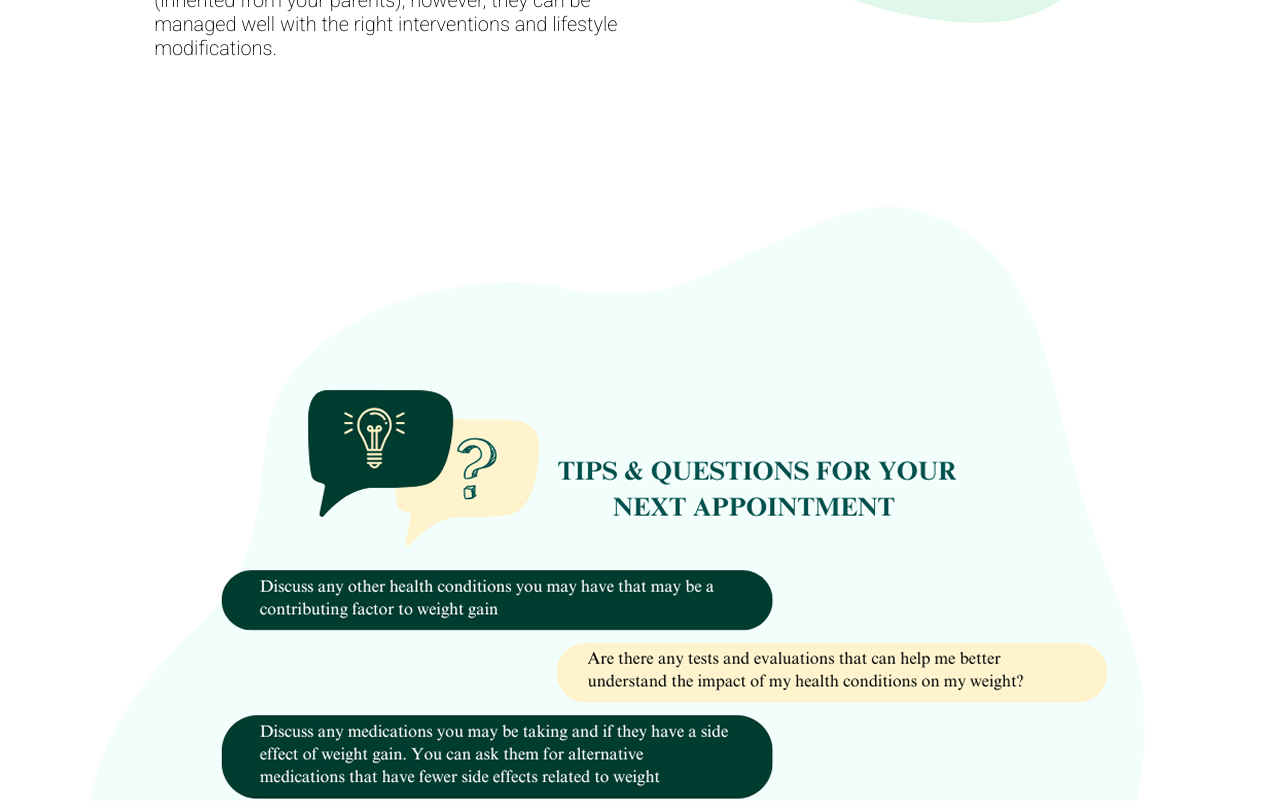
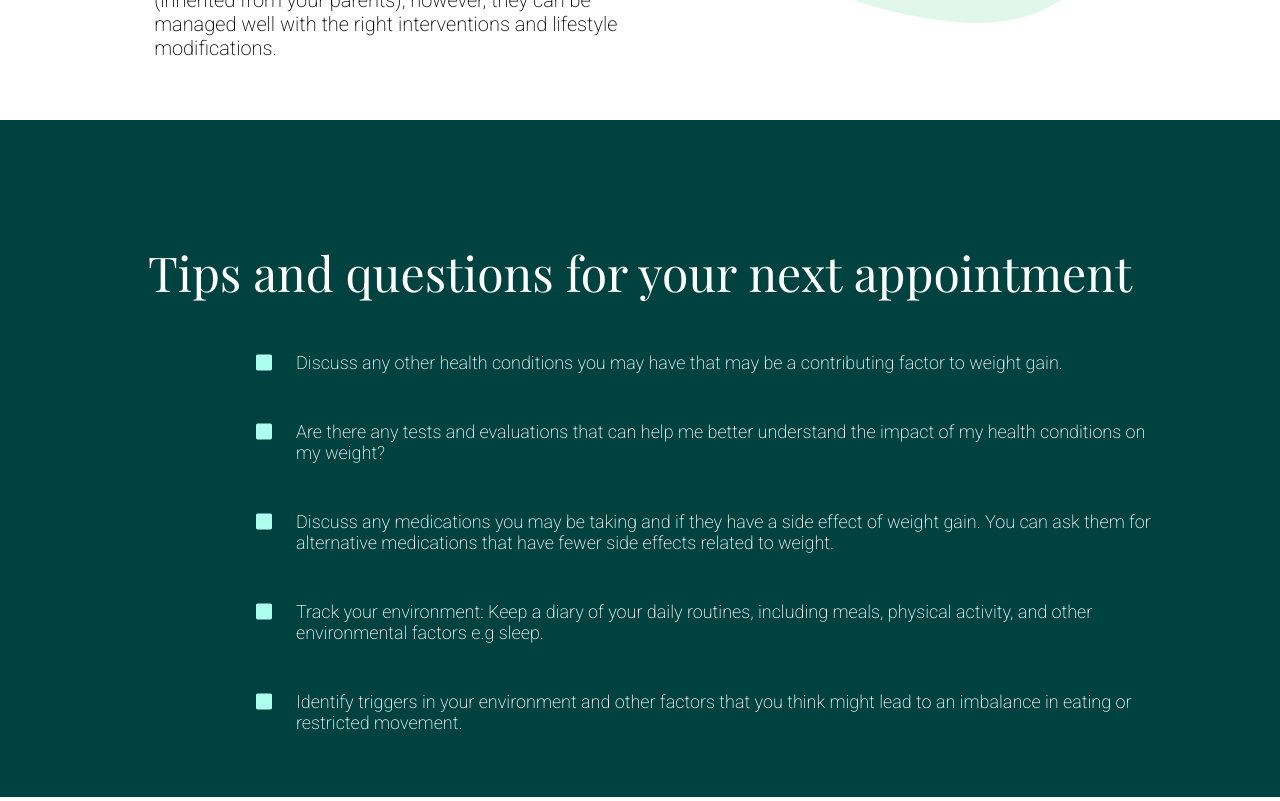
Before and after one commit to vbatool/obesity-education, a React (Create React App) app: page /health-topics/causes-of-obesity in a window 1280 px wide. Shown: the part 3080-3881 px from the top of the page. Built offline with nearby package versions, Linux system fonts and the light colour scheme.

Commit message:
Mobile responsive change

```diff
--- a/src/pages/ChallengesOfWeightLoss/ChallengesOfWeightLoss.js
+++ b/src/pages/ChallengesOfWeightLoss/ChallengesOfWeightLoss.js
@@ -2,7 +2,6 @@ import React from "react";
 import "./ChallengesOfWeightLoss.css";
 import COWLLandingImage from "../../images/ChallengesOfWeightLossImages/COWLLandingImage.png";
 import SetPointTheory from "../../images/ChallengesOfWeightLossImages/SetPointTheory.mp4";
-import DiscussionQuestionsImage from "../../images/ChallengesOfWeightLossImages/DiscussionQuestionsImage.png";
 
 function ChallengesOfWeightLoss() {
   return (
@@ -81,7 +80,7 @@ function ChallengesOfWeightLoss() {
 
         <h3 className="COWLSectionTwoVideoHeader">Set Point Theory</h3>
 
-        <video className="COWLVideo" autoPlay loop muted>
+        <video className="COWLVideo">
           <source src={SetPointTheory} type="video/mp4" />
           Your browser does not support the video tag.
         </video>
@@ -116,12 +115,39 @@ function ChallengesOfWeightLoss() {
             </p>
           </div>
         </div>
+      </div>
 
-        <img
-          className="DiscussionQuestionsImage"
-          src={DiscussionQuestionsImage}
-          alt="Discussion Questions"
-        ></img>
+      <div className="COWLSectionThree">
+        <div className="COWLSectionThreeHeader">
+          Possible discussion questions for your next appointment
+        </div>
+
+        <ul className="COWLSectionThreeList">
+          <li className="COWLSectionThreeListItem">
+            What lifestyle changes can support sustainable weight loss despite
+            these challenge brought by set point and metabolic adaptations?
+          </li>
+
+          <li className="COWLSectionThreeListItem">
+            How long might it take to see changes if my body is resisting weight
+            loss due to a set point?
+          </li>
+
+          <li className="COWLSectionThreeListItem">
+            What is realistic weight loss expectation to have given the changing
+            set point and metabolic adaptation of the body?
+          </li>
+
+          <li className="COWLSectionThreeListItem">
+            If you have any conditions e.g eating disorders, discuss how that
+            factors into imbalance between hunger and fullness hormones.
+          </li>
+
+          <li className="COWLSectionThreeListItem">
+            How can I balance calorie restriction with maintaining energy levels
+            and overall health?
+          </li>
+        </ul>
       </div>
     </div>
   );
--- a/src/pages/causeOfObesityPage/CausesOfObesityPage.css
+++ b/src/pages/causeOfObesityPage/CausesOfObesityPage.css
@@ -120,6 +120,61 @@
   font-size: 2.5rem;
   margin-top: 0 !important;
   margin-bottom: 2rem;
+}
+
+.COOPSectionThree {
+  background-color: #004240;
+  display: flex;
+  flex-direction: column;
+  align-items: center;
+  width: 100%;
+  min-height: 45vw;
+}
+
+.COOPSectionThreeHeader {
+  font-size: 3rem;
+  color: white;
+  font-family: "Playfair Display", serif;
+  font-weight: 400;
+  margin-top: 7.5rem;
+  margin-bottom: 2rem;
+}
+
+.COOPSectionThreeList {
+  list-style-type: none;
+  padding-left: 0;
+  width: 80%;
+  max-width: 72rem;
+}
+
+.COOPSectionThreeList li {
+  position: relative;
+  margin-bottom: 3rem;
+  padding-left: 2.5rem;
+  display: flex;
+  align-items: center;
+  margin-left: 8rem;
+}
+
+.COOPSectionThreeList li:before {
+  content: "";
+  position: absolute;
+  left: 0;
+  top: 0.25rem;
+  background-color: #adffed;
+  width: 1rem;
+  height: 1rem;
+  border-radius: 0.1rem;
+  transform: translateY(-10%);
+}
+
+.COOPSectionThreeListItem {
+  font-family: "Roboto", sans-serif;
+  font-weight: 200;
+  font-size: 1.125rem;
+  color: white;
+  position: relative;
+  margin-left: 2rem;
 }
 
 .BiologicalSectionOne {
@@ -454,10 +509,6 @@
   bottom: 0;
 }
 
-.CausesOfObesityPageBottomImage {
-  margin-top: 5rem;
-}
-
 @media screen and (max-width: 1385px) {
   .COOPSectionOneHeader {
     margin-right: 3rem;
@@ -478,15 +529,22 @@
   .COOPSectionOneHeader {
     margin-right: 0rem;
     font-size: 2.5rem;
+    margin-top: 0;
   }
 
   .COOPSectionTwoHeader {
     font-size: 1.75rem;
     padding: 0rem 2rem;
+    margin-top: 2rem;
+    margin-bottom: 2rem;
   }
 
-  .COOPTabContentHeader {
-    font-size: 2rem;
+  .COOPTabContentHeader,
+  .BiologicalSectionTwoHeader,
+  .NutritionSectionThreeHeader,
+  .NutritionSectionFourHeader,
+  .COOPSectionThreeHeader {
+    font-size: 1.75rem;
   }
 
   .COOPTabContentWrapper {
@@ -533,8 +591,8 @@
     display: block;
   }
 
-  .BiologicalSectionTwoHeader {
-    font-size: 1.75rem;
+  .COOPTabContent {
+    padding-top: 2rem;
   }
 
   .BiologicalSectionDivider {
@@ -547,12 +605,15 @@
   }
 
   .COOPSectionOneParagraph {
-    margin-bottom: 4rem;
+    margin-bottom: 0rem;
   }
 
   .COOPSectionOne {
+    height: 125vw;
     flex-direction: column;
     max-height: none;
+    align-items: center;
+    justify-content: center;
   }
 
   .COOPSectionOneLeft {
@@ -609,6 +670,7 @@
   .StressSectionOne {
     margin-bottom: 2rem;
   }
+
   .NutritionSectionThree {
     margin-top: -2rem;
   }
@@ -664,6 +726,26 @@
     margin-top: 2.5rem;
   }
 
+  .BiologicalSectionOneParagraph,
+  .BiologicalSectionSubHeader,
+  .BiologicalSectionLink,
+  .BiologicalSectionTwoRightParagraph,
+  .BiologicalSectionThreeParagraph,
+  .NutritionSectionOneParagraph,
+  .NutritionSectionTwoParagraph,
+  .NutritionSectionThreeParagraph,
+  .MedicinesSectionOneParagraph,
+  .MedcineSectionOneListItem,
+  .MedicinesSectionTwoParagraph,
+  .StressSectionOneParagraph,
+  .ImageFooter,
+  .StressContentFooters {
+    font-size: 1rem;
+  }
+
+  .StressSectionTwoHeader {
+    font-weight: 400;
+  }
   .SectionBreak {
     display: block !important;
   }
@@ -686,13 +768,62 @@
   }
   .NutritionTableTwoImage,
   .ProcessedFoodGuideImage,
-  .CausesOfObesityPageBottomImage,
   .DNAWithNumbersImage,
   .MedicationsTableImage {
     max-width: 95vw;
   }
 
-  .CausesOfObesityPageBottomImage {
-    margin-top: 0rem;
+  .COOPSectionThreeHeader {
+    font-size: 1.75rem;
+    width: 90%;
+    margin-top: 5rem;
+  }
+
+  .COOPSectionThree {
+    width: 100%;
+    box-sizing: border-box;
+    margin-bottom: 0rem;
+    margin-left: 0rem;
+    text-align: center;
+  }
+
+  .COOPSectionThreeList {
+    width: 90%;
+    max-width: 90%;
+    padding-left: 0;
+    text-align: center;
+    align-self: center;
+    margin: 0 auto;
+  }
+
+  .COOPSectionThreeList li {
+    text-align: left;
+    display: block;
+    width: 100%;
+    margin-left: 0;
+    box-sizing: border-box;
+  }
+
+  .COOPSectionThreeListItem {
+    padding-right: 1rem;
+    box-sizing: border-box;
+    margin-left: 0;
+    font-size: 1rem;
+  }
+
+  .BrainImage,
+  .CortisolImage,
+  .ThinkingImage {
+    width: 40vw;
+    margin-top: 2rem;
+  }
+
+  .DigestiveAndBrainImage {
+    width: 80vw;
+    margin-top: 2rem;
+  }
+
+  .ScaleImage {
+    width: 50vw;
   }
 }
--- a/src/pages/causeOfObesityPage/CausesOfObesityPage.js
+++ b/src/pages/causeOfObesityPage/CausesOfObesityPage.js
@@ -1,7 +1,6 @@
 import React, { useState, useEffect } from "react";
 import "./CausesOfObesityPage.css";
 import CausesOfObesityPageLandingImage from "../../images/CausesOfObesityPageImages/CausesOfObesityPageLandingImage.png";
-import CausesOfObesityPageBottomImage from "../../images/CausesOfObesityPageImages/CausesOfObesityPageBottomImage.png";
 import DNAImage from "../../images/CausesOfObesityPageImages/DNAImage.png";
 import DNAWithNumbersImage from "../../images/CausesOfObesityPageImages/DNAWithNumbersImage.png";
 import HeartImage from "../../images/CausesOfObesityPageImages/HeartImage.png";
@@ -416,6 +415,7 @@ function CausesOfObesity() {
                     src={ScaleImage}
                     alt="Balance Scale"
                   ></img>
+
                   <p className="StressContentFooters">
                     Disturbs the balance between hunger <br></br> and fullness
                     hormones; leading to <br></br> bigger appetite
@@ -529,12 +529,41 @@ function CausesOfObesity() {
             ))}
           </div>
         </div>
+      </div>
 
-        <img
-          className="CausesOfObesityPageBottomImage"
-          src={CausesOfObesityPageBottomImage}
-          alt="Tips and Questions"
-        />
+      <div className="COOPSectionThree">
+        <div className="COOPSectionThreeHeader">
+          Tips and questions for your next appointment
+        </div>
+
+        <ul className="COOPSectionThreeList">
+          <li className="COOPSectionThreeListItem">
+            Discuss any other health conditions you may have that may be a
+            contributing factor to weight gain.
+          </li>
+
+          <li className="COOPSectionThreeListItem">
+            Are there any tests and evaluations that can help me better
+            understand the impact of my health conditions on my weight?
+          </li>
+
+          <li className="COOPSectionThreeListItem">
+            Discuss any medications you may be taking and if they have a side
+            effect of weight gain. You can ask them for alternative medications
+            that have fewer side effects related to weight.
+          </li>
+
+          <li className="COOPSectionThreeListItem">
+            Track your environment: Keep a diary of your daily routines,
+            including meals, physical activity, and other environmental factors
+            e.g sleep.
+          </li>
+
+          <li className="COOPSectionThreeListItem">
+            Identify triggers in your environment and other factors that you
+            think might lead to an imbalance in eating or restricted movement.
+          </li>
+        </ul>
       </div>
     </div>
   );
--- a/src/pages/homePage/HomePage.css
+++ b/src/pages/homePage/HomePage.css
@@ -294,14 +294,14 @@
     font-size: 2.5rem;
   }
 
-  .SectionTwoHeader {
+  .SectionTwoHeader,
+  .SectionThreeHeader {
     font-size: 1.75rem;
   }
 
-  .SectionThreeHeader {
-    font-size: 2.5rem;
+  .SectionTwoHeader {
+    margin-top: 2rem;
   }
-
   .SectionThreeSubHeader {
     font-size: 1.125rem;
   }
--- a/src/pages/weightLossTreatment/WeightLossTreatment.css
+++ b/src/pages/weightLossTreatment/WeightLossTreatment.css
@@ -832,4 +832,14 @@
   .BariatricSectionDivider {
     width: 100%;
   }
+
+  .LifestyleSectionOneHeader,
+  .WeightSectionOneHeader,
+  .BariatricSectionOneHeader {
+    display: none;
+  }
+
+  .MacronutrientsTable {
+    width: 100%;
+  }
 }
```
Also changed, not shown: src/pages/ChallengesOfWeightLoss/ChallengesOfWeightLoss.css (+102 -5 lines), src/images/ChallengesOfWeightLossImages/DiscussionQuestionsImage.png (deleted).
